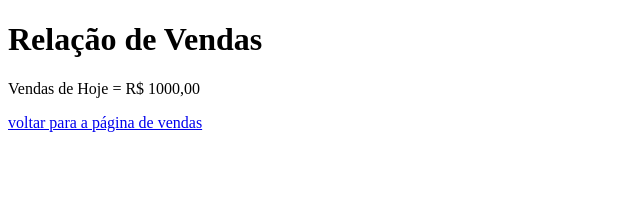
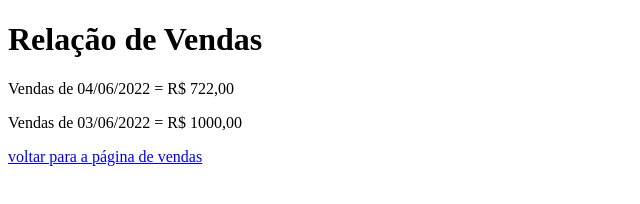
Before and after one commit to jhenrique-silva/AulaGitHub, a plain HTML site: page relacaovendas.html in a window 1280 px wide. Shown: the whole page, without its empty margins (0-640 px from the left). Drawn offline with Linux system fonts and the light colour scheme.

Commit message:
incluido as datas na relacao de vendas

```diff
--- a/relacaovendas.html
+++ b/relacaovendas.html
@@ -8,7 +8,8 @@
 </head>
 <body>
    <P><H1>Relação de Vendas</H1></P>
-   <p>Vendas de Hoje = R$ 1000,00</p>
+   <p>Vendas de 04/06/2022 = R$  722,00</p>
+   <p>Vendas de 03/06/2022 = R$ 1000,00</p>
    <a href="vendas.html">voltar para a página de vendas</a>
 </body>
 </html>
```
